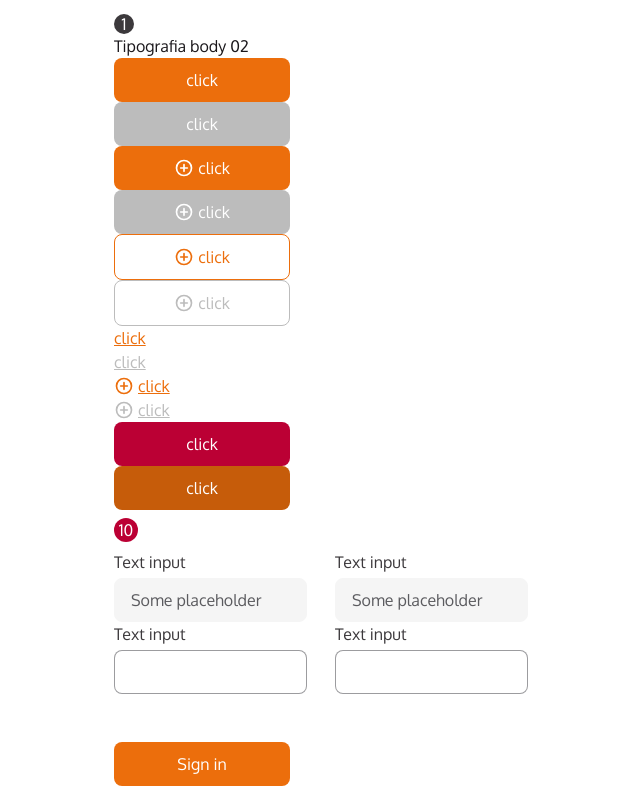
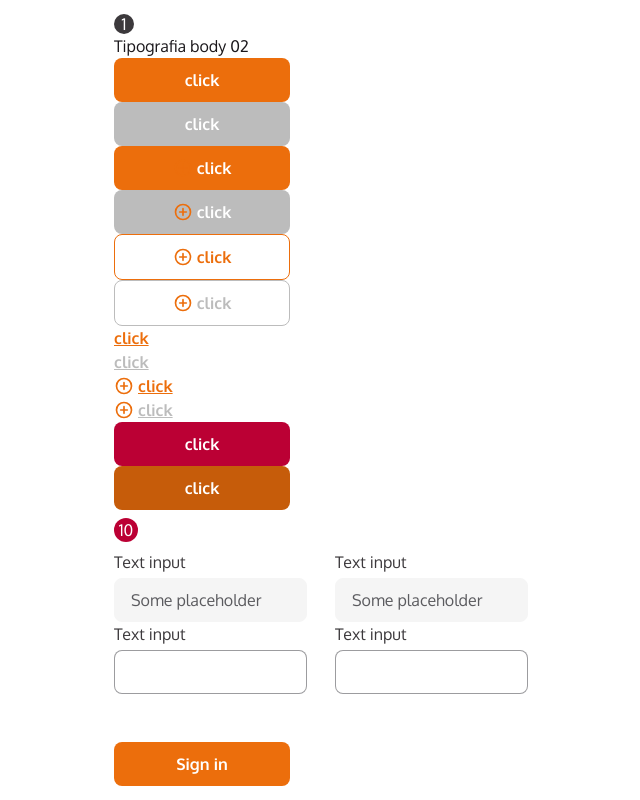
Before and after one commit to kelvin-arnold/gndi-devires-project, a React (Create React App) app: page /AuthSignIn in a window 1280 px wide. Shown: the whole page, without its empty margins (14-654 px from the left). Built offline with nearby package versions, Linux system fonts and the light colour scheme; what @tailwindcss/typography would draw is missing.

Commit message:
TASK-40: Componente TextInput V2

```diff
--- a/package.json
+++ b/package.json
@@ -46,6 +46,7 @@
 	},
 	"dependencies": {
 		"@craco/craco": "^6.3.0",
+		"@hookform/resolvers": "^2.8.2",
 		"@tailwindcss/typography": "^0.4.1",
 		"axios": "^0.22.0",
 		"classnames": "^2.3.1",
@@ -53,6 +54,7 @@
 		"ramda": "^0.27.1",
 		"react": "^17.0.2",
 		"react-dom": "^17.0.2",
+		"react-hook-form": "^7.17.4",
 		"react-router-dom": "^5.3.0",
 		"react-scripts": "4.0.3",
 		"styled-components": "^5.3.1",
--- a/src/component/TextInput/TextInput.styled.tsx
+++ b/src/component/TextInput/TextInput.styled.tsx
@@ -4,6 +4,7 @@ import classnames from "classnames";
 
 type InputProps = {
 	readonly error?: any;
+	readonly icon?: any;
 };
 
 /**
@@ -11,11 +12,24 @@ type InputProps = {
  */
 export const TextInputWrapper = styled.div.attrs({
 	className: `flex flex-col`,
-})``;
+})`
+	/* & svg * {
+		fill: currentColor;
+	} */
+`;
+
+export const Icon = styled.div.attrs({
+	className: `absolute transform -translate-y-1 -translate-x-2`,
+})`
+	right: 0;
+	top: 50%;
+`;
+
+export const InputWrapper = styled.div.attrs({className: `relative`})``;
 
 export const Input = styled.input.attrs<InputProps>(({error}) => {
 	const className = classnames({
-		"w-full text-gray-dark rounded px-3 border rounded-lg border-gray-light border-opacity-60 focus:border-primary disabled:border-gray-lightest disabled:bg-gray-lightest placeholder-gray-light prose":
+		"w-full text-gray-dark rounded px-3 border rounded-lg border-gray-light border-opacity-60 focus:border-primary disabled:border-gray-lightest disabled:bg-gray-lightest placeholder-gray-light":
 			true,
 		"border-red": error,
 	});
--- a/src/component/TextInput/TextInput.tsx
+++ b/src/component/TextInput/TextInput.tsx
@@ -1,11 +1,11 @@
 // Component generated with util/vox-create-component.js
 import React from "react";
-import {TextInputWrapper, Input} from "./TextInput.styled";
+import {TextInputWrapper, InputWrapper, Input, Icon} from "./TextInput.styled";
 import {TextInputProps} from "./TextInput.types";
-import {UIText} from "./../../ui";
+import {UIText, UIICon} from "./../../ui";
 
 export const TextInput = React.forwardRef<HTMLInputElement, TextInputProps>(
-	({label, disabled, error, help, placeholder, type = "text", ...args}, ref) => {
+	({label, disabled, error, help, placeholder, type = "text", icon, ...args}, ref) => {
 		// Context Here
 		// States Here
 		// Effects Here
@@ -19,7 +19,14 @@ export const TextInput = React.forwardRef<HTMLInputElement, TextInputProps>(
 						</UIText>
 					</div>
 				)}
-				<Input {...{placeholder, type, disabled, error}} {...args} ref={ref} />
+				<InputWrapper>
+					<Input {...{placeholder, type, disabled, error}} {...args} ref={ref} />
+					{icon && (
+						<Icon>
+							<UIICon name="chevronDown" />
+						</Icon>
+					)}
+				</InputWrapper>
 				{error && (
 					<UIText preset="BODY_03" color="DANGER">
 						{error}
--- a/src/component/TextInput/TextInput.types.tsx
+++ b/src/component/TextInput/TextInput.types.tsx
@@ -1,4 +1,5 @@
 // Component generated with util/vox-create-component.js
+import {icons} from "../../theme/icon";
 export enum InputType {}
 export type TextInputProps = {
 	readonly label: string;
@@ -6,6 +7,7 @@ export type TextInputProps = {
 	readonly help?: string;
 	readonly placeholder?: string;
 	readonly disabled?: boolean;
+	readonly icon?: keyof typeof icons;
 	readonly type?:
 		| "date"
 		| "datetime-local"
--- a/src/ui/Button/Button.styled.tsx
+++ b/src/ui/Button/Button.styled.tsx
@@ -27,7 +27,7 @@ export const ButtonWrapper = styled.button.attrs<ButtonProps>(({bp, disabled}) =
 	return {
 		className,
 	};
-})<{bp: keyof typeof preset}>`
+})<ButtonProps>`
 	& svg * {
 		fill: currentColor;
 	}
--- a/src/ui/Button/Button.tsx
+++ b/src/ui/Button/Button.tsx
@@ -18,7 +18,9 @@ export const Button: React.VFC<ButtonProps> = ({
 					<UIICon name={icon} />
 				</div>
 			)}
-			<span className="label">{label || "Button"}</span>
+			<UIText preset="BUTTON" color="INHERIT">
+				{label || "Button"}
+			</UIText>
 		</ButtonWrapper>
 	);
 };
--- a/src/ui/Icon/Icon.styled.tsx
+++ b/src/ui/Icon/Icon.styled.tsx
@@ -10,6 +10,7 @@ export const IconWrapper = styled.div.attrs<IconStyleProps>(({size, color}) => {
 	const className = classnames({
 		"w-4 h-4 sm": size === "sm",
 		"w-6.5 h-6.5 md": size === "md",
+		"fill-current text-primary": color === "PRIMARY",
 		"fill-current text-secondary": color === "SECONDARY",
 		"fill-current text-white": color === "WHITE",
 		"fill-current text-red": color === "DANGER",
--- a/src/ui/Icon/Icon.tsx
+++ b/src/ui/Icon/Icon.tsx
@@ -4,19 +4,14 @@ import {icons} from "../../theme/icon";
 import {IconWrapper} from "./Icon.styled";
 import {IconProps} from "./Icon.types";
 
-export const Icon: React.VFC<IconProps> = ({
-	name,
-	size = "sm",
-	color = "color-primary",
-	...args
-}) => {
+export const Icon: React.VFC<IconProps> = ({name, size = "sm", color = "PRIMARY", ...args}) => {
 	// Context Here
 	// States Here
 	// Effects Here
 	// Handlers Here
 	const IconSVG = icons[name];
 	return (
-		<IconWrapper size={size} color={color} {...args}>
+		<IconWrapper {...{size, color}} {...args}>
 			<IconSVG />
 		</IconWrapper>
 	);
--- a/src/ui/Icon/Icon.types.tsx
+++ b/src/ui/Icon/Icon.types.tsx
@@ -1,14 +1,26 @@
 // Component generated with util/vox-create-component.js
 
 import {icons} from "../../theme/icon";
+
+export enum Color {
+	PRIMARY,
+	SECONDARY,
+	DANGER,
+	GREY,
+	WHITE,
+	DARK,
+	INHERIT,
+	BLUE,
+	GREEN,
+}
+
+export type Size = "sm" | "md";
 
 export type IconProps = IconStyleProps & {
 	name: keyof typeof icons;
 };
 
 export type IconStyleProps = {
-	color?: string;
+	color?: keyof typeof Color;
 	size?: Size;
 };
-
-export type Size = "sm" | "md";
```
Also changed, not shown: src/assets/icons/chevron_down.svg, 1 other file (tests, documents, lock files or other folders).
